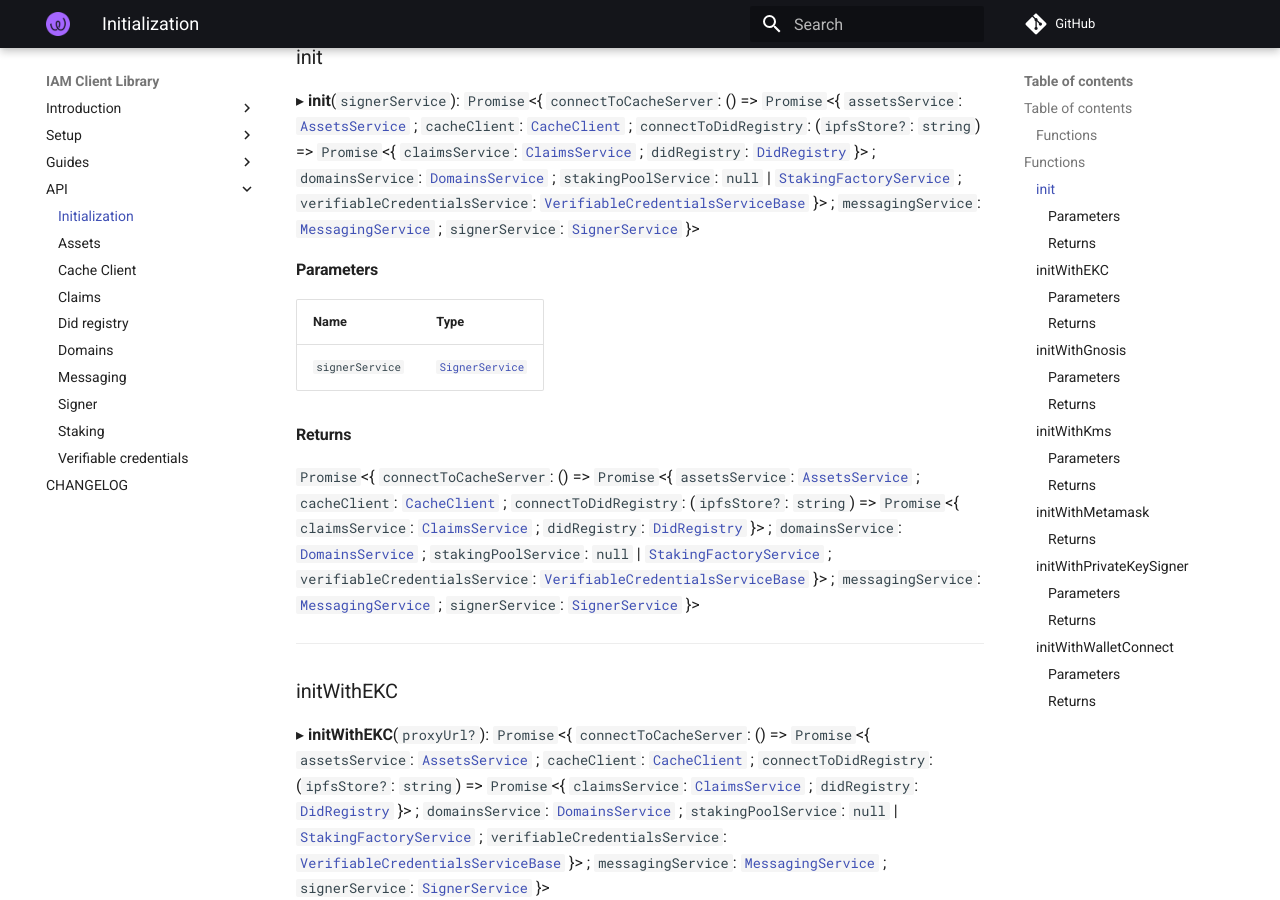
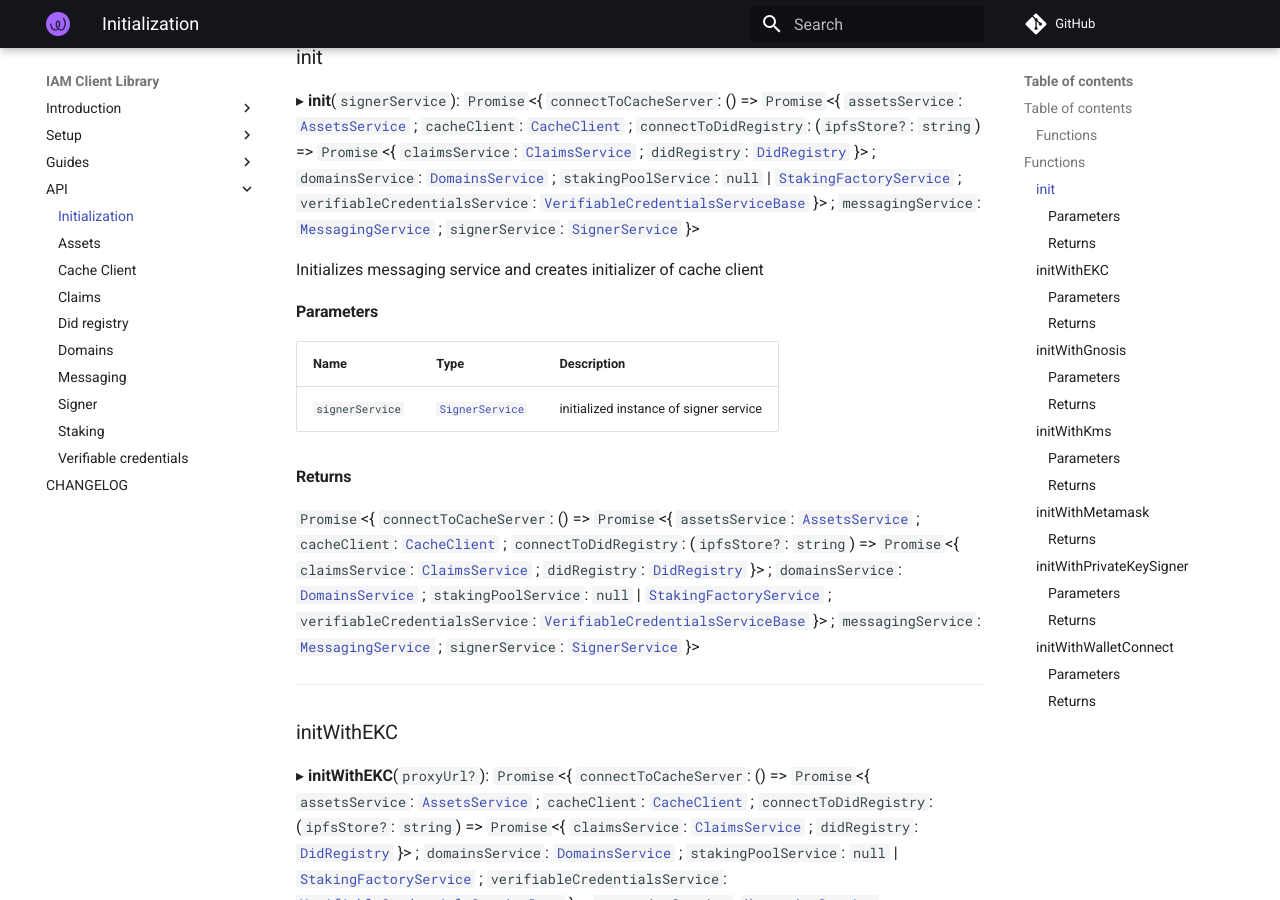
Before and after one commit to energywebfoundation/iam-client-lib, an MkDocs documentation site: the page built from docs/api/modules/init.md, in a window 1280 px wide and 900 px high, scrolled down 553 px. Built offline with MkDocs 1.6.1 and Material for MkDocs 9.7.7, drawn with Linux system fonts in a browser that asks for light colours; comment, search, counter and statistics services are not loaded.

Commit message:
docs: document iam initialization

```diff
--- a/docs/api/modules/init.md
+++ b/docs/api/modules/init.md
@@ -18,11 +18,13 @@
 
 ▸ **init**(`signerService`): `Promise`<{ `connectToCacheServer`: () => `Promise`<{ `assetsService`: [`AssetsService`](../classes/modules_assets.AssetsService.md) ; `cacheClient`: [`CacheClient`](../classes/modules_cache_client.CacheClient.md) ; `connectToDidRegistry`: (`ipfsStore?`: `string`) => `Promise`<{ `claimsService`: [`ClaimsService`](../classes/modules_claims.ClaimsService.md) ; `didRegistry`: [`DidRegistry`](../classes/modules_did_registry.DidRegistry.md)  }\> ; `domainsService`: [`DomainsService`](../classes/modules_domains.DomainsService.md) ; `stakingPoolService`: ``null`` \| [`StakingFactoryService`](../classes/modules_staking.StakingFactoryService.md) ; `verifiableCredentialsService`: [`VerifiableCredentialsServiceBase`](../classes/modules_verifiable_credentials.VerifiableCredentialsServiceBase.md)  }\> ; `messagingService`: [`MessagingService`](../classes/modules_messaging.MessagingService.md) ; `signerService`: [`SignerService`](../classes/modules_signer.SignerService.md)  }\>
 
+Initializes messaging service and creates initializer of cache client
+
 #### Parameters
 
-| Name | Type |
-| :------ | :------ |
-| `signerService` | [`SignerService`](../classes/modules_signer.SignerService.md) |
+| Name | Type | Description |
+| :------ | :------ | :------ |
+| `signerService` | [`SignerService`](../classes/modules_signer.SignerService.md) | initialized instance of signer service |
 
 #### Returns
 
```
Also changed, not shown: 1 other file.
